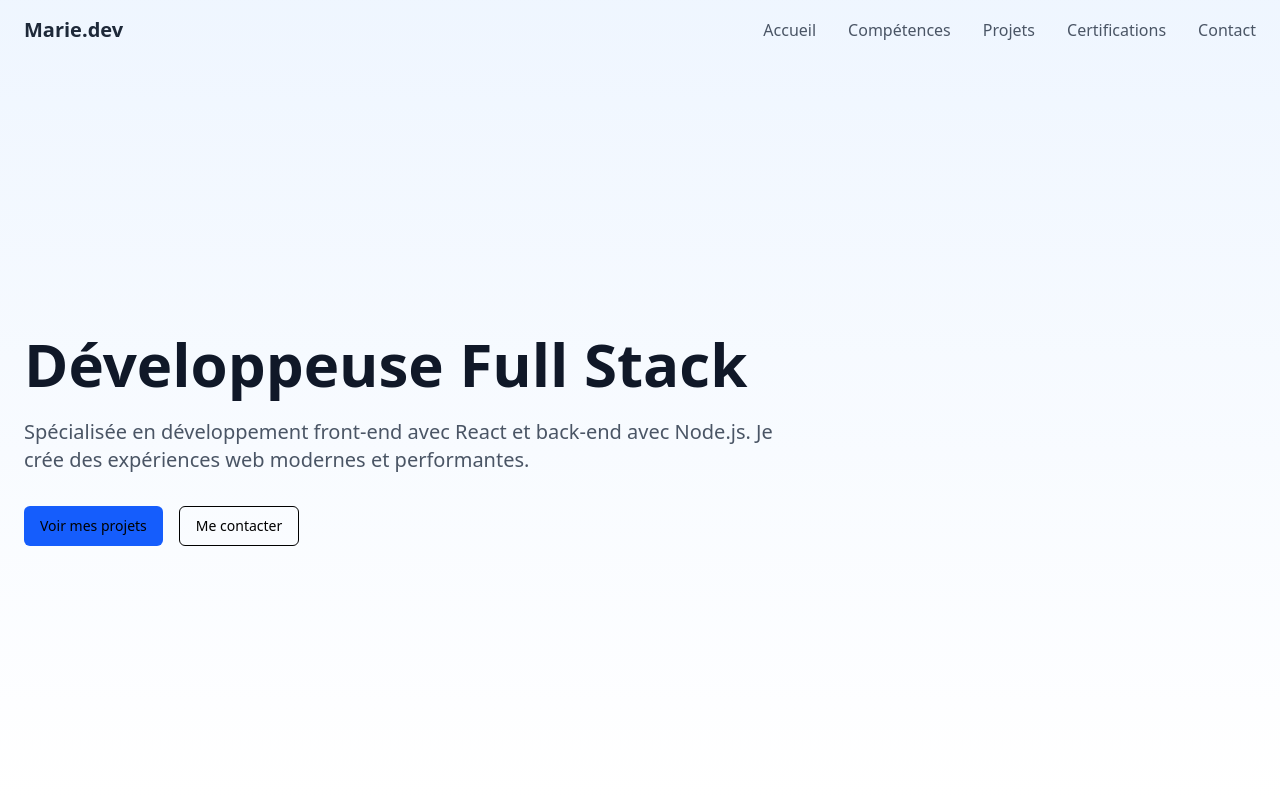
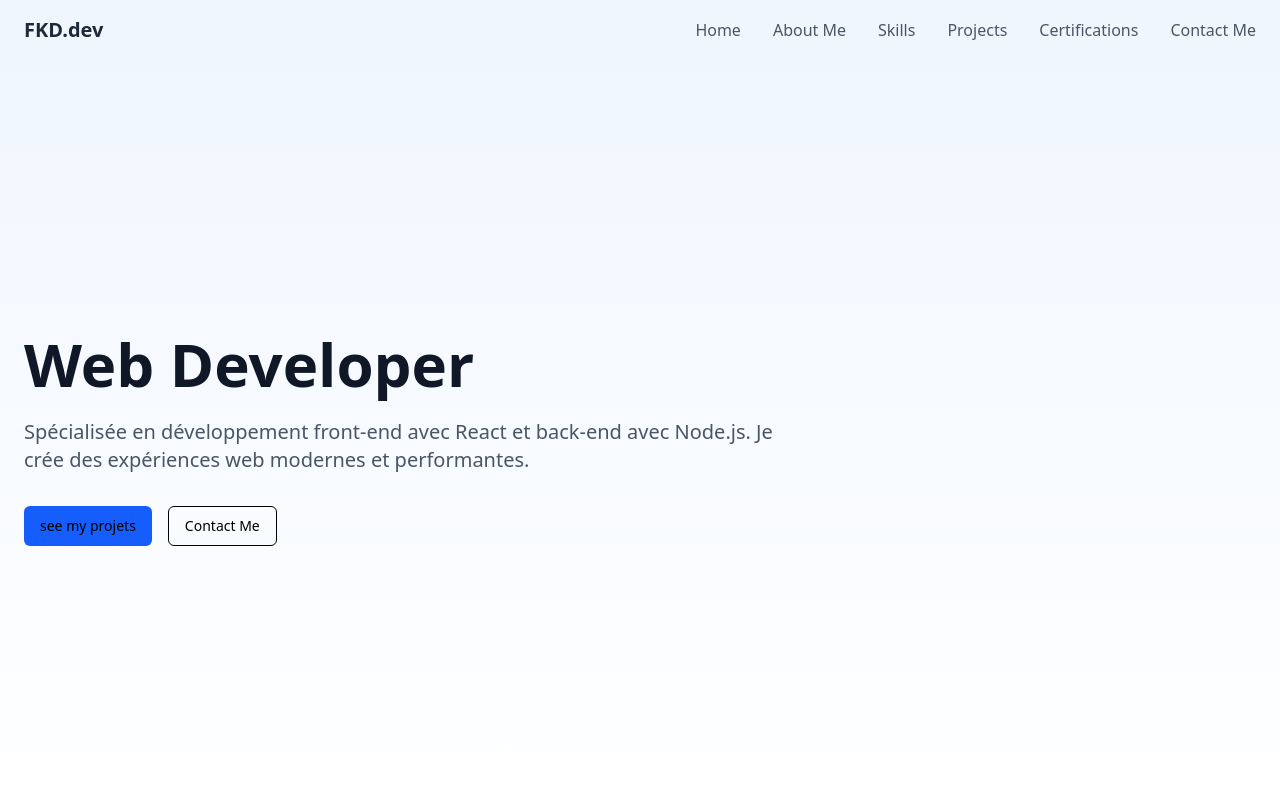
Before and after one commit to kengnidoriane/my_porfolioss, a React (Vite) app in the folder modern_porfolio/: page / in a window 1280 px wide. Shown: the top 800 px of the page. Built offline with nearby package versions, Linux system fonts and the light colour scheme.

Commit message:
add about section

```diff
--- a/modern_porfolio/src/App.jsx
+++ b/modern_porfolio/src/App.jsx
@@ -5,6 +5,7 @@ import Projects from "./components/Projects"
 import Certifications from "./components/Certifications"
 import Contact from "./components/Contact"
 import Footer from "./components/Footer";
+import AboutMe from "./components/AboutMe";
 
 function App() {
 
@@ -13,6 +14,7 @@ function App() {
       <Header />
       <main>
         <Hero />
+        <AboutMe />
         <Skills />
         <Projects />
         <Certifications />
--- /dev/null
+++ b/modern_porfolio/src/components/AboutMe.jsx
@@ -0,0 +1,9 @@
+import React from 'react';
+
+const AboutMe = () => {
+  return (
+    <div>AboutMe</div>
+  )
+}
+
+export default AboutMe;
--- a/modern_porfolio/src/components/Contact.jsx
+++ b/modern_porfolio/src/components/Contact.jsx
@@ -58,7 +58,7 @@ const Contact = () => {
                     required
                   />
                 </div>
-                <Button type="submit" className="w-full">
+                <Button type="submit" className="w-full bg-blue-600 hover:bg-blue-700">
                   Envoyer le message
                 </Button>
               </form>
--- a/modern_porfolio/src/components/Header.jsx
+++ b/modern_porfolio/src/components/Header.jsx
@@ -25,7 +25,7 @@ const Header = () => {
         <nav className="container mx-auto px-6 py-4 bg-red">
           <div className="flex items-center justify-between">
             <span className="text-xl font-bold text-gray-800">
-              Marie.dev
+              FKD.dev
             </span>
 
             <div className="md:hidden">
--- a/modern_porfolio/src/components/Hero.jsx
+++ b/modern_porfolio/src/components/Hero.jsx
@@ -9,7 +9,7 @@ const Hero = () => {
     <div className="container mx-auto px-6">
       <div className="max-w-3xl">
         <h1 className="text-4xl md:text-6xl font-bold text-gray-900 mb-6">
-          <TypewriterText text="Développeuse Full Stack" />
+          <TypewriterText text="Web Developer" />
         </h1>
         <p className="text-xl text-gray-600 mb-8">
           Spécialisée en développement front-end avec React et back-end avec Node.js.
@@ -17,10 +17,10 @@ const Hero = () => {
         </p>
         <div className="flex space-x-4">
           <Button className="bg-blue-600 hover:bg-blue-700">
-            Voir mes projets
+            see my projets
           </Button>
           <Button variant="outline">
-            Me contacter
+            Contact Me
           </Button>
         </div>
       </div>
--- a/modern_porfolio/src/components/NavLinks.jsx
+++ b/modern_porfolio/src/components/NavLinks.jsx
@@ -2,11 +2,12 @@ import React from 'react'
 
 const NavLinks = ({ mobile }) => {
     const links = [
-        { href: "#accueil", text: "Accueil" },
-        { href: "#competences", text: "Compétences" },
-        { href: "#projets", text: "Projets" },
+        { href: "#accueil", text: "Home" },
+        { href: "#aboutme", text: "About Me" },
+        { href: "#competences", text: "Skills" },
+        { href: "#projets", text: "Projects" },
         { href: "#certifications", text: "Certifications" },
-        { href: "#contact", text: "Contact" }
+        { href: "#contact", text: "Contact Me" }
       ];
 
       return (
```
